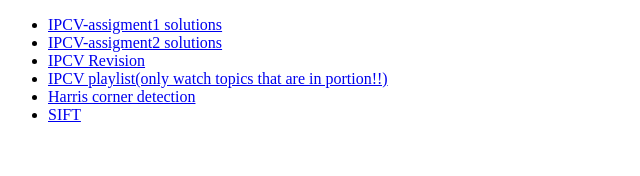
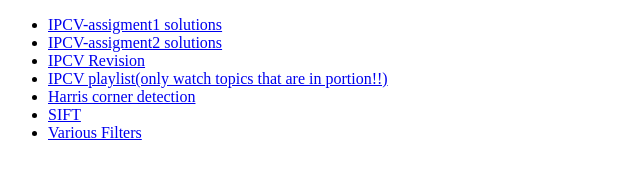
Before and after one commit to shahjoyal/endsem, a plain HTML site: page ipcv.html in a window 1280 px wide. Shown: the whole page, without its empty margins (0-640 px from the left). Drawn offline with Linux system fonts and the light colour scheme.

Commit message:
Update ipcv.html

```diff
--- a/ipcv.html
+++ b/ipcv.html
@@ -13,6 +13,7 @@
     <li><a href="https://www.youtube.com/watch?v=J-KxVvDRl18&list=PLbwfaPBgAKFEPBg-OFzmjFWmRKKrYigLi&pp=iAQB">IPCV playlist(only watch topics that are in portion!!)</a></li>
         <li><a href="https://youtu.be/vgSmxhXXF_4?si=jQwfNZXETu70FF1Z">Harris corner detection</a></li>
          <li><a href="https://youtu.be/4AvTMVD9ig0?si=h-h8ELGkdHKQIIzX">SIFT</a></li>
+         <li><a href="https://youtu.be/WlKAZeaE898?si=y2BSMvbfMMsiiZrD">Various Filters</a></li>
 </ul>
 </body>
 </html>
```
